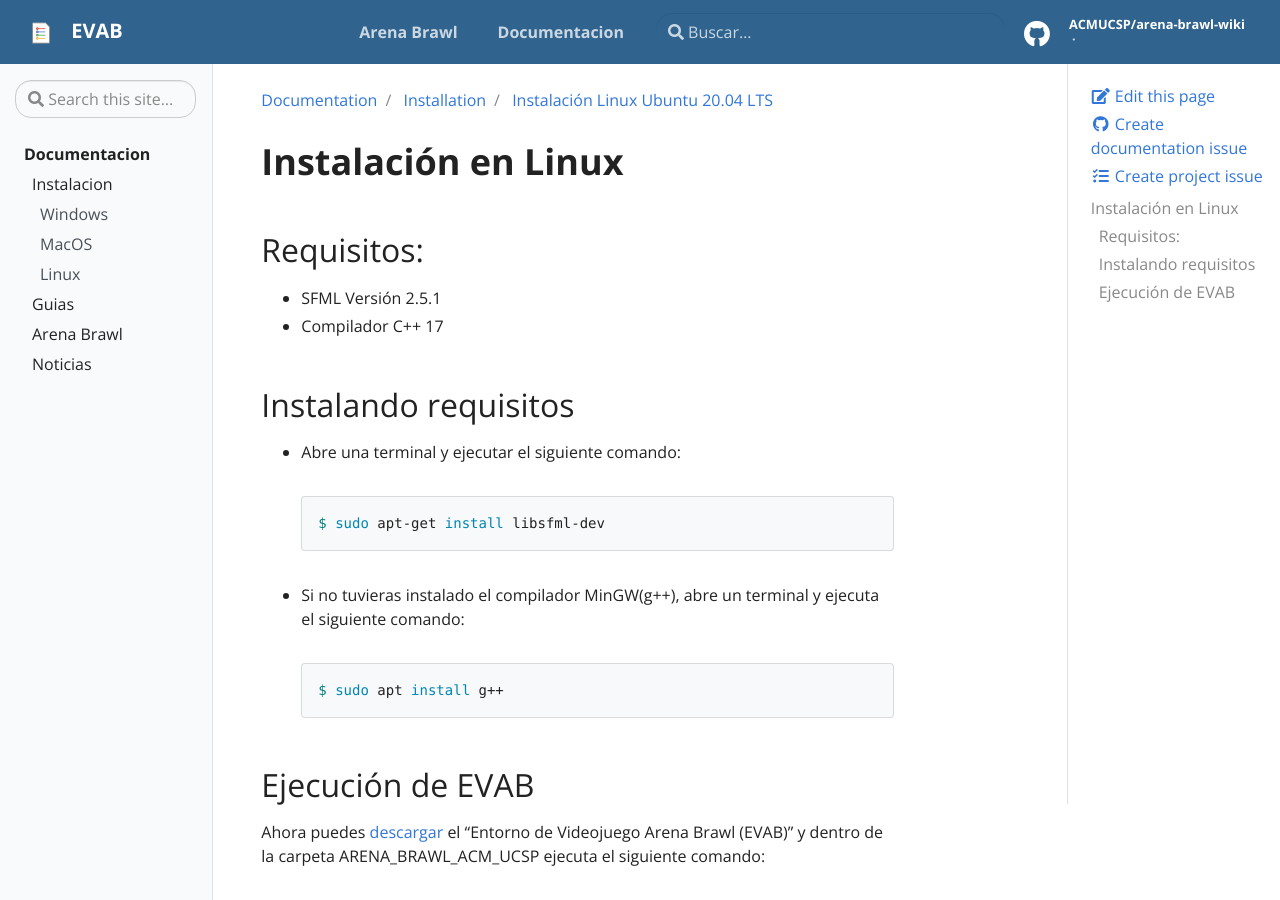
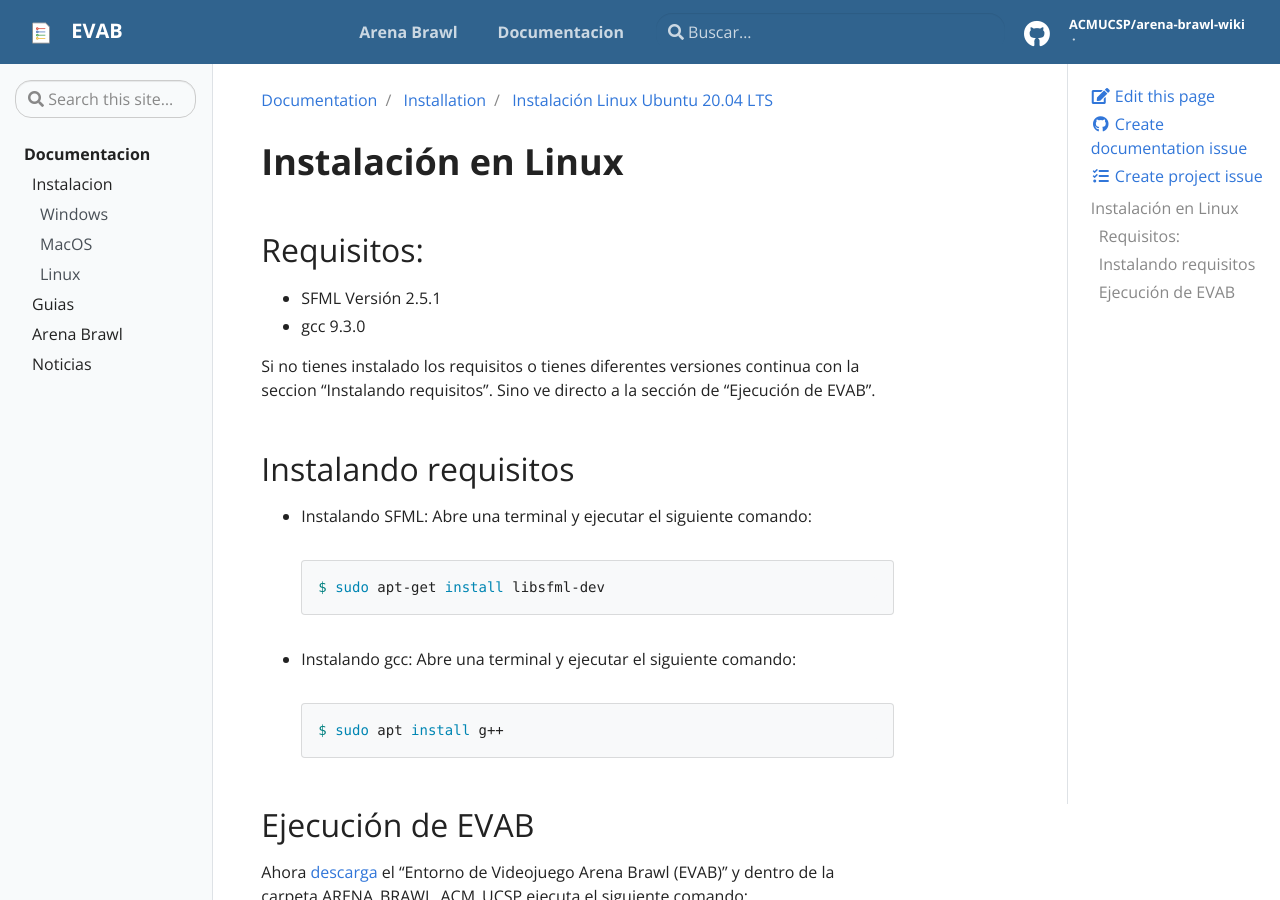
Before and after one commit to ACMUCSP/arena-brawl-wiki, a Jekyll site: the page built from _docs/installation/linux.md, in a window 1280 px wide and 900 px high. Built offline with Jekyll 4.4.1, drawn with Linux system fonts in a browser that asks for light colours.

Commit message:
fix text on linux page installation

````diff
--- a/_docs/installation/linux.md
+++ b/_docs/installation/linux.md
@@ -7,22 +7,24 @@
 ## Requisitos:
 
 - SFML Versión 2.5.1
-- Compilador C++ 17
+- gcc 9.3.0
+
+Si no tienes instalado los requisitos o tienes diferentes versiones continua con la seccion "Instalando requisitos". Sino ve directo a la sección de "Ejecución de EVAB".
 
 ## Instalando requisitos
 
-- Abre una terminal y ejecutar el siguiente comando:
+- Instalando SFML: Abre una terminal y ejecutar el siguiente comando:
   ```bash
   $ sudo apt-get install libsfml-dev
   ```
-- Si no tuvieras instalado el compilador MinGW(g++), abre un terminal y ejecuta el siguiente comando:
+- Instalando gcc: Abre una terminal y ejecutar el siguiente comando:
   ```bash
   $ sudo apt install g++
   ```
 
 ## Ejecución de EVAB
 
-Ahora puedes [descargar](../../assets/EVAB/EVAB_linux_ubuntu2004lts.rar) el "Entorno de Videojuego Arena Brawl (EVAB)" y dentro de la carpeta ARENA_BRAWL_ACM_UCSP ejecuta el siguiente comando:
+Ahora [descarga](../../assets/EVAB/EVAB_linux_ubuntu2004lts.zip) el "Entorno de Videojuego Arena Brawl (EVAB)" y dentro de la carpeta ARENA_BRAWL_ACM_UCSP ejecuta el siguiente comando:
 
   ```bash
   $ ./evab jugar
````
